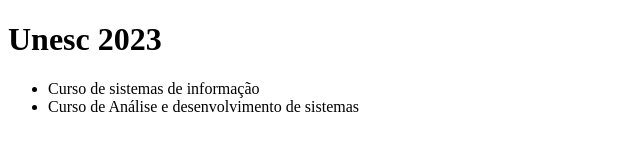
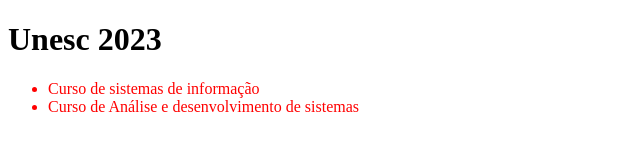
Before and after one commit to eziolemes/teste, a plain HTML site: page index.html in a window 1280 px wide. Shown: the whole page, without its empty margins (0-640 px from the left). Drawn offline with Linux system fonts and the light colour scheme.

Commit message:
feat: adiciona css

```diff
--- a/index.html
+++ b/index.html
@@ -4,6 +4,7 @@
   <meta charset="UTF-8">
   <meta name="viewport" content="width=device-width, initial-scale=1.0">
   <title>Document</title>
+  <link rel="stylesheet" href="styles.css">
 </head>
 <body>
   <h1>Unesc 2023</h1>
--- /dev/null
+++ b/styles.css
@@ -0,0 +1,3 @@
+ul {
+  color: red;
+}
```
